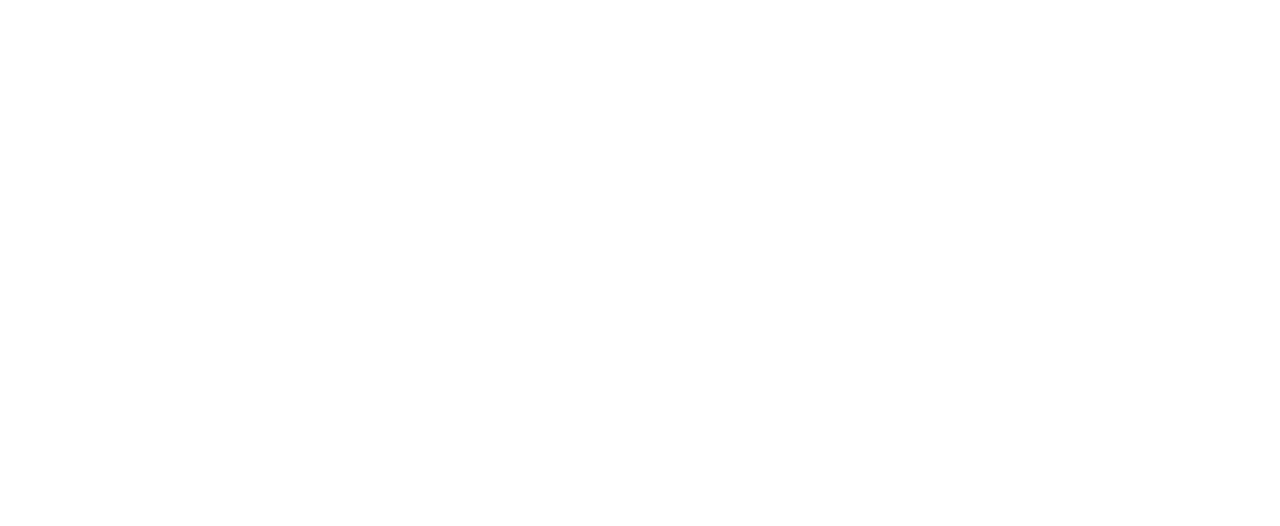
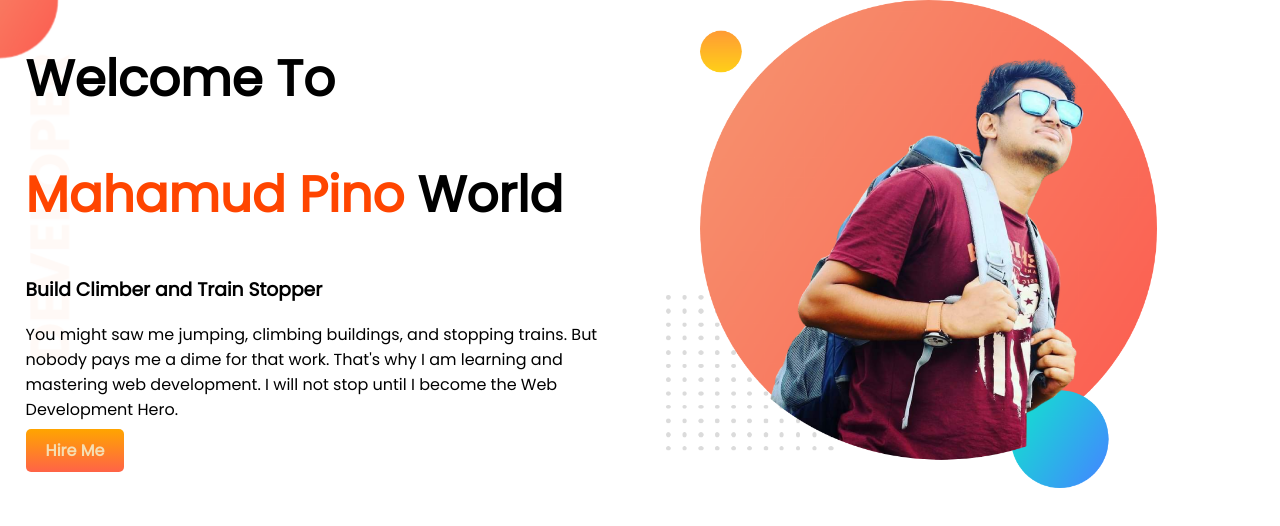
Before and after one commit to mahamud751/Developer-Portfolio, a plain HTML site: page index.html in a window 1280 px wide. Drawn offline with Linux system fonts and the light colour scheme.

Commit message:
portfolio

```diff
--- /dev/null
+++ b/New folder/developer-portfolio-master/style.css
@@ -0,0 +1,72 @@
+body{
+    margin: 0;
+    font-family: 'Poppins', sans-serif;
+}
+section{
+    height: 500px;
+    padding-bottom: 150px;
+}
+.top-banner{
+    background-image: url("images/top-banner.png");
+    background-repeat: no-repeat;
+}
+.half-width{
+    width:40%;
+    float: left;
+    margin-left: 5%;
+    padding-left: 2%;
+}
+h1{
+    font-size: 50px;
+}
+h1 span{
+    color: orange;
+}
+.half-width img{
+    width: 100%;
+}
+.anchor-button{
+    text-decoration: none;
+    background: linear-gradient(45deg, lightsalmon, tomato);
+    padding: 10px 40px;
+    border-radius: 5px;
+    color: white;
+    font-weight: 700;
+}
+p{
+    color: dimgray;
+}
+.dream-area{
+    background-image: url("images/dream-bg.png");
+    background-repeat: no-repeat;
+    background-position: right;
+}
+h2{
+    font-size: 40px;
+}
+.experience-area{
+    background-image: url("images/exp-bg.png");
+    background-repeat: no-repeat;
+    background-position: left;
+}
+.experience-area h3{
+    color: orange;
+}
+
+.experience-area div{
+    box-shadow: 5px 7px 40px gray;
+    height: 80%;
+}
+#full-stack{
+    border-left: 7px solid;
+    border-image: linear-gradient(180deg, lightsalmon, tomato);
+    border-image-slice: 1;
+}
+#baby-web{
+    border-left: 7px solid;
+    border-image: linear-gradient(180deg, blue, cyan);
+    border-image-slice: 1;
+}
+footer p{
+    text-align: center;
+}
--- a/index.html
+++ b/index.html
@@ -1,13 +1,34 @@
 <!DOCTYPE html>
 <html lang="en">
+
 <head>
     <meta charset="UTF-8">
     <meta http-equiv="X-UA-Compatible" content="IE=edge">
     <meta name="viewport" content="width=device-width, initial-scale=1.0">
     <title>Pino Portfolio</title>
+    <link rel="preconnect" href="https://fonts.googleapis.com">
+    <link rel="preconnect" href="https://fonts.gstatic.com" crossorigin>
+    <link href="https://fonts.googleapis.com/css2?family=Poppins&display=swap" rel="stylesheet">
     <link rel="stylesheet" href="style.css">
 </head>
+
 <body>
+    <section class="header">
+        <div class="side">
+            <h1>Welcome To</h1>
+            <h1><span class="text">Mahamud Pino</span> World</h1>
+            <h3>Build Climber and Train Stopper</h3>
+            <p>You might saw me jumping, climbing buildings, and stopping trains. But nobody pays me a dime for that
+                work.
+                That's why I am learning and mastering web development. I will not stop until I become the Web
+                Development Hero.
+            </p>
+            <a class="hire" target="_blank" href="https://www.google.com/">Hire Me</a>
+        </div>
+        <div class="side">
+            <img src="img/my-bg.png" alt="">
+        </div>
+    </section>
+</body>
 
-</body>
 </html>
--- a/style.css
+++ b/style.css
@@ -0,0 +1,32 @@
+body{
+    font-family: 'Poppins', sans-serif;
+    margin: 0;
+}
+h1{
+    font-size: 50px;
+}
+.text{
+    color: orangered;
+}
+section{
+    display: flex;
+}
+.side{
+    width: 50%;
+    padding-left: 2%;
+}
+.side img{
+    width: 80%;
+}
+.hire{
+    text-decoration: none;
+    color: wheat;
+    background-image: linear-gradient(orange,tomato);
+    padding: 10px 20px;
+    font-weight: 700;
+    border-radius: 5px;
+}
+.header{
+    background-image: url(img/top-banner.png);
+    background-repeat: no-repeat;
+}
```
Also changed, not shown: New folder/developer-portfolio-master/index.html (added, +52 -0 lines), New folder/developer-portfolio-master/images/dream-bg.png (added), New folder/developer-portfolio-master/images/exp-bg.png (added), New folder/developer-portfolio-master/images/jhankar.png (added), New folder/developer-portfolio-master/images/jhankar2.png (added), New folder/developer-portfolio-master/images/my-bg.png (added), New folder/developer-portfolio-master/images/my-bg2.png (added), New folder/developer-portfolio-master/images/top-banner.png (added), img/WhatsApp_Image_2021-06-08_at_5.06.49_PM-removebg.png (added), img/dream-bg.png (added), img/exp-bg.png (added), img/my-bg.png (added), img/my-bg2.png (added), img/top-banner.png (added), 2 other files.
